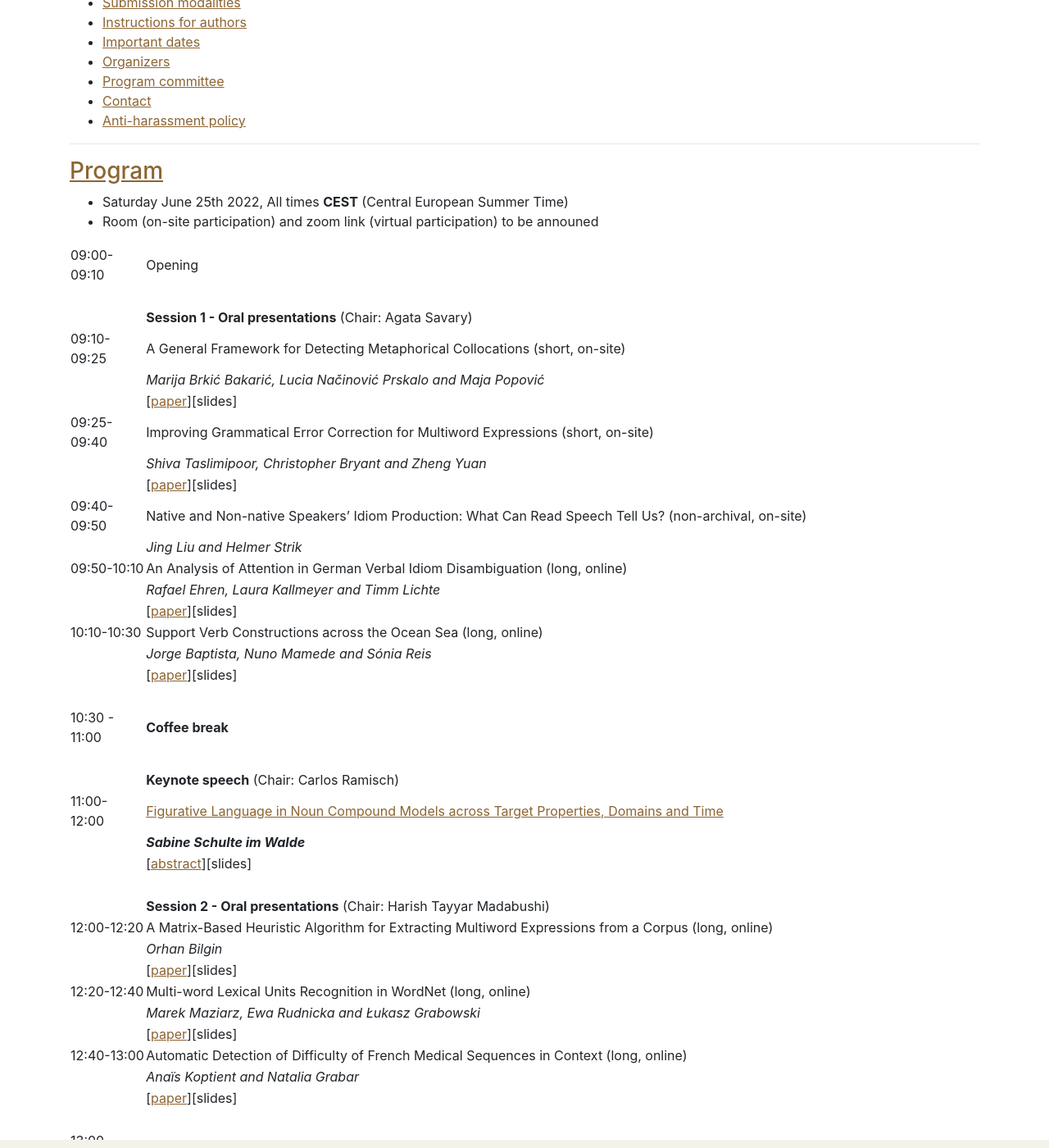
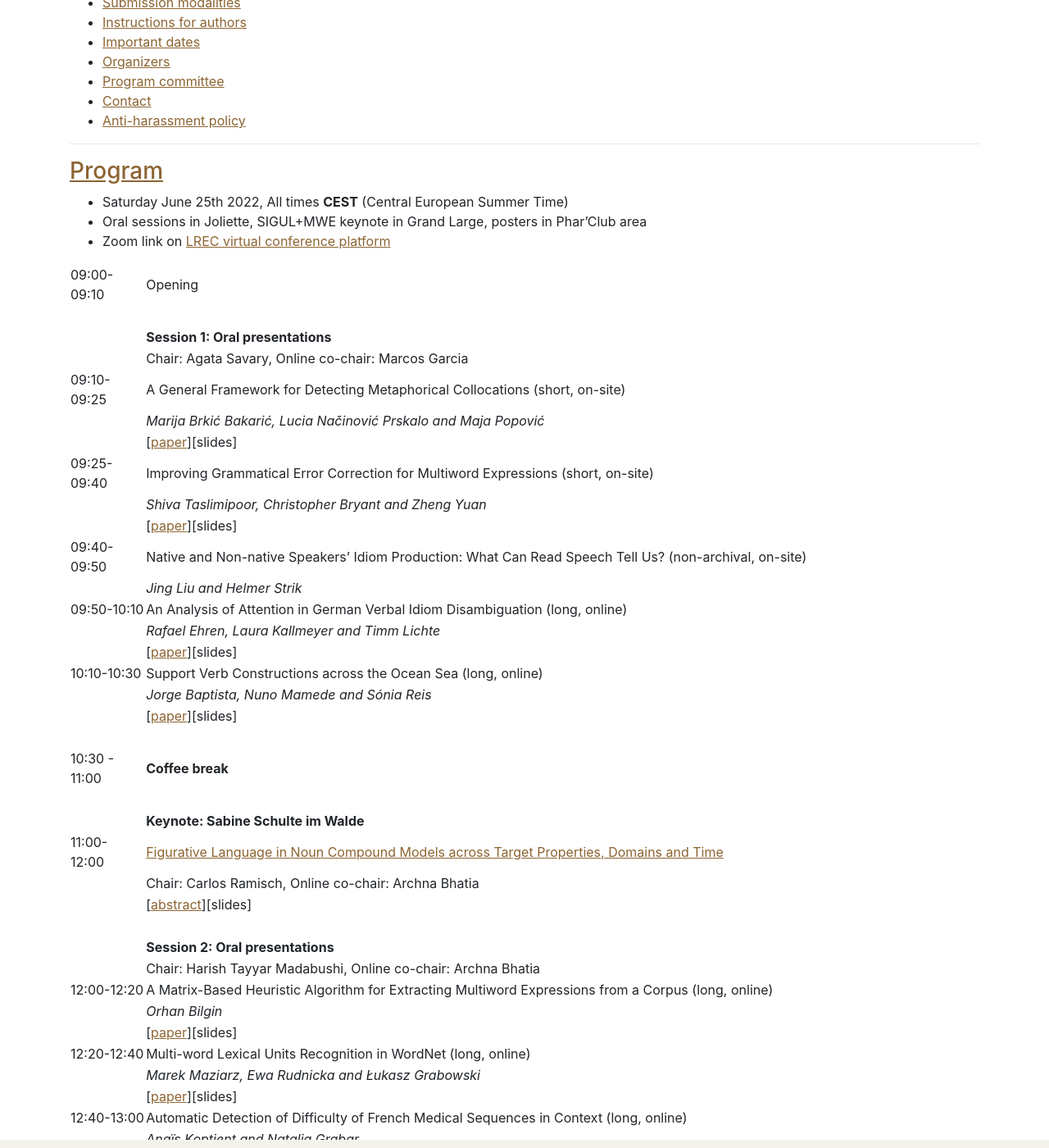
Before and after one commit to multiword/multiword.github.io, a Jekyll site: the page built from mwe2022/index.md, in a window 1280 px wide and 1400 px high, scrolled down 757 px. Shown: the whole window at 82% size. Built offline with Jekyll 4.4.1, drawn with Linux system fonts in a browser that asks for light colours; comment, search, counter and statistics services are not loaded; some of the changed text lies outside the part shown.

Commit message:
Add online co-chairs

```diff
--- a/mwe2022/index.md
+++ b/mwe2022/index.md
@@ -55,12 +55,14 @@ Special Interest Group on the Lexicon ([SIGLEX](http://www.siglex.org/)) of the
 ### <a name="program"> Program </a>
 
 * Saturday June 25th 2022, All times **CEST** (Central European Summer Time)
-* Room (on-site participation) and zoom link (virtual participation) to be announed
+* Oral sessions in Joliette, SIGUL+MWE keynote in Grand Large, posters in Phar'Club area
+* Zoom link on [LREC virtual conference platform](https://lrec-virtual.org/presentation/workshops-and-tutorials/18th-workshop-multiword-expressions-mwe-2022)
 
 
 | 09:00-09:10&nbsp;&nbsp;| Opening |
 | | |
-|                | **Session 1 - Oral presentations** (Chair: Agata Savary) |
+|                | **Session 1: Oral presentations** |
+|                | Chair: Agata Savary, Online co-chair: Marcos Garcia |
 | 09:10-09:25    | A General Framework for Detecting Metaphorical Collocations (short, on-site) |
 |                | *Marija Brkić Bakarić, Lucia Načinović Prskalo and Maja Popović* |
 |                | [[paper](http://www.lrec-conf.org/proceedings/lrec2022/workshops/MWE/pdf/2022.mwe2022-1.3.pdf)][slides] |
@@ -78,12 +80,13 @@ Special Interest Group on the Lexicon ([SIGLEX](http://www.siglex.org/)) of the
 |                | |
 | 10:30 - 11:00  | **Coffee break** |
 |                | |
-|                | **Keynote speech** (Chair: Carlos Ramisch) |
+|                | **Keynote: Sabine Schulte im Walde** |
 | 11:00- 12:00   | [Figurative Language in Noun Compound Models across Target Properties, Domains and Time](#keynotes) |
-|                | **_Sabine Schulte im Walde_**
+|                | Chair: Carlos Ramisch, Online co-chair: Archna Bhatia |
 |                | [[abstract](http://www.lrec-conf.org/proceedings/lrec2022/workshops/MWE/pdf/2022.mwe2022-1.1.pdf)][slides] |
 |                | |
-|                | **Session 2 - Oral presentations** (Chair: Harish Tayyar Madabushi) |
+|                | **Session 2: Oral presentations** |
+|                | Chair: Harish Tayyar Madabushi, Online co-chair: Archna Bhatia |
 | 12:00-12:20    | A Matrix-Based Heuristic Algorithm for Extracting Multiword Expressions from a Corpus (long, online) |
 |                | *Orhan Bilgin* |
 |                | [[paper](http://www.lrec-conf.org/proceedings/lrec2022/workshops/MWE/pdf/2022.mwe2022-1.7.pdf)][slides] |
@@ -96,7 +99,8 @@ Special Interest Group on the Lexicon ([SIGLEX](http://www.siglex.org/)) of the
 |                | |
 | 13:00- 14:00   | **Lunch break** |
 |                | |
-| 14:00- 15:00   | **Session 3 - [Joint SIGUL-MWE poster session](https://sigul-2022.ilc.cnr.it/)** (Chairs: Shiva Taslimipoor) |
+| 14:00- 15:00   | **Session 3: [Joint SIGUL-MWE poster session](https://sigul-2022.ilc.cnr.it/)** |
+|                | Chair: Shiva Taslimipoor - Phar'Club area |
 |                | **[MWE]** Annotating “Particles” in Multiword Expressions in te reo Māori for a Part-of-Speech Tagger |
 |                | *Aoife Finn, Suzanne Duncan, Peter-Lucas Jones, Gianna Leoni and Keoni Mahelona* |
 |                | [[paper](http://www.lrec-conf.org/proceedings/lrec2022/workshops/MWE/pdf/2022.mwe2022-1.10.pdf)][poster] |
@@ -131,14 +135,16 @@ Special Interest Group on the Lexicon ([SIGLEX](http://www.siglex.org/)) of the
 |                | **[SIGUL]** ENRICH4ALL: A First Luxembourgish BERT Model for a Multilingual Chatbot |
 |                | *Dimitra Anastasiou* |
 |                | |
-|                | **[Joint SIGUL-MWE keynote speech](https://sigul-2022.ilc.cnr.it/)** (Chair: TBA) |
+|                | **[Joint SIGUL-MWE keynote](https://sigul-2022.ilc.cnr.it/): Steven Bird** |
 | 15:00- 16:00   | [Multiword Expressions and the Low-Resource Scenario from the Perspective of a Local Oral Culture](#keynotes) |
-|                | **_Steven Bird_**
+|                | Chair: Shiva Taslimipoor, Online co-chair: Paul Cook |
+|                | Grand Large room |
 |                | [[abstract](http://www.lrec-conf.org/proceedings/lrec2022/workshops/MWE/pdf/2022.mwe2022-1.2.pdf)][slides] |
 |                | |
 | 16:00 - 16:30  | **Coffee break** |
 |                | |
-|                | **Session 4 - Oral presentations** (Chair: Teresa Lynn) |
+|                | **Session 4: Oral presentations** |
+|                | Chair: Teresa Lynn, Online co-chair: Paul Cook |
 | 16:30-16:40    | Compound-internal Anaphora: Evidence from Acceptability Judgements on Italian Argumental Compounds (non-archival, online) |
 |                | *Irene Lami and Joost van de Weijer* |
 | 16:40-16:50    | Light Verb Constructions in Corpora of Historical English (non-archival, online) |
@@ -153,7 +159,8 @@ Special Interest Group on the Lexicon ([SIGLEX](http://www.siglex.org/)) of the
 |                | *Michaelle Dubé and François Lareau* |
 |                | [[paper](http://www.lrec-conf.org/proceedings/lrec2022/workshops/MWE/pdf/2022.mwe2022-1.17.pdf)][poster] |
 |                | |
-| 17:40- 18:00   | **MWE community discussion** (Chair: Carlos Ramisch) |
+| 17:40- 18:00   | **MWE community discussion** |
+|                | Chair: Carlos Ramisch |
 |                | Open to all MWE Section members for online participation |
 
 
```
